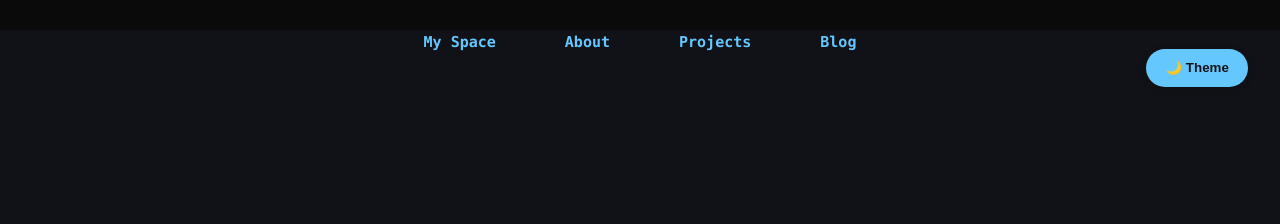
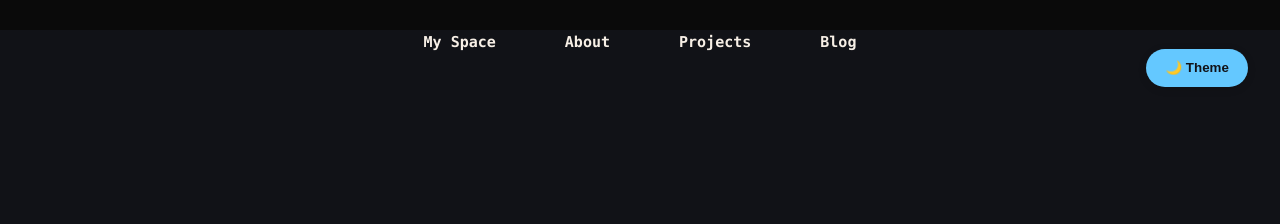
Before and after one commit to mttbrbr/mttbrbr.github.io, a Jekyll site: the page built from index.html, in a window 1280 px wide. Shown: the top 224 px of the page. Built offline with Jekyll 4.4.1, drawn with Linux system fonts in a browser that asks for light colours; the list of posts is cut into pages by our own code.

Commit message:
Fix dark theme: navigation links and titles now use cream color instead of cyan/gray

```diff
--- a/_sass/custom.scss
+++ b/_sass/custom.scss
@@ -79,7 +79,7 @@ body {
   }
 
   .page-link, a {
-    color: #444 !important;
+    color: var(--text-primary) !important;
     line-height: 1.6 !important;
     margin: 0 60px 0 0 !important;
     font-size: 15px !important;
@@ -94,13 +94,13 @@ body {
     }
 
     &:hover {
-      color: #222 !important;
+      color: var(--accent-blue) !important;
       text-decoration: none !important;
       background: none !important;
     }
 
     &:visited {
-      color: #444 !important;
+      color: var(--text-primary) !important;
     }
   }
 }
@@ -1983,10 +1983,11 @@ body:not(.light-theme) {
   --btn-primary-bg: #333333;
   --btn-primary-color: #ffffff;
   --btn-secondary-color: #d6cfc5;
-  --link-color: var(--accent-blue);
-  --link-hover: var(--hex-green-1);
+  --link-color: var(--cream);
+  --link-hover: var(--accent-blue);
   --terminal-bg: #1a1a1d;
   --card-shadow: rgba(0,0,0,0.3);
+  --title-color: var(--cream);
 }
 
 /* Applica lo sfondo e i colori globalmente */
```
